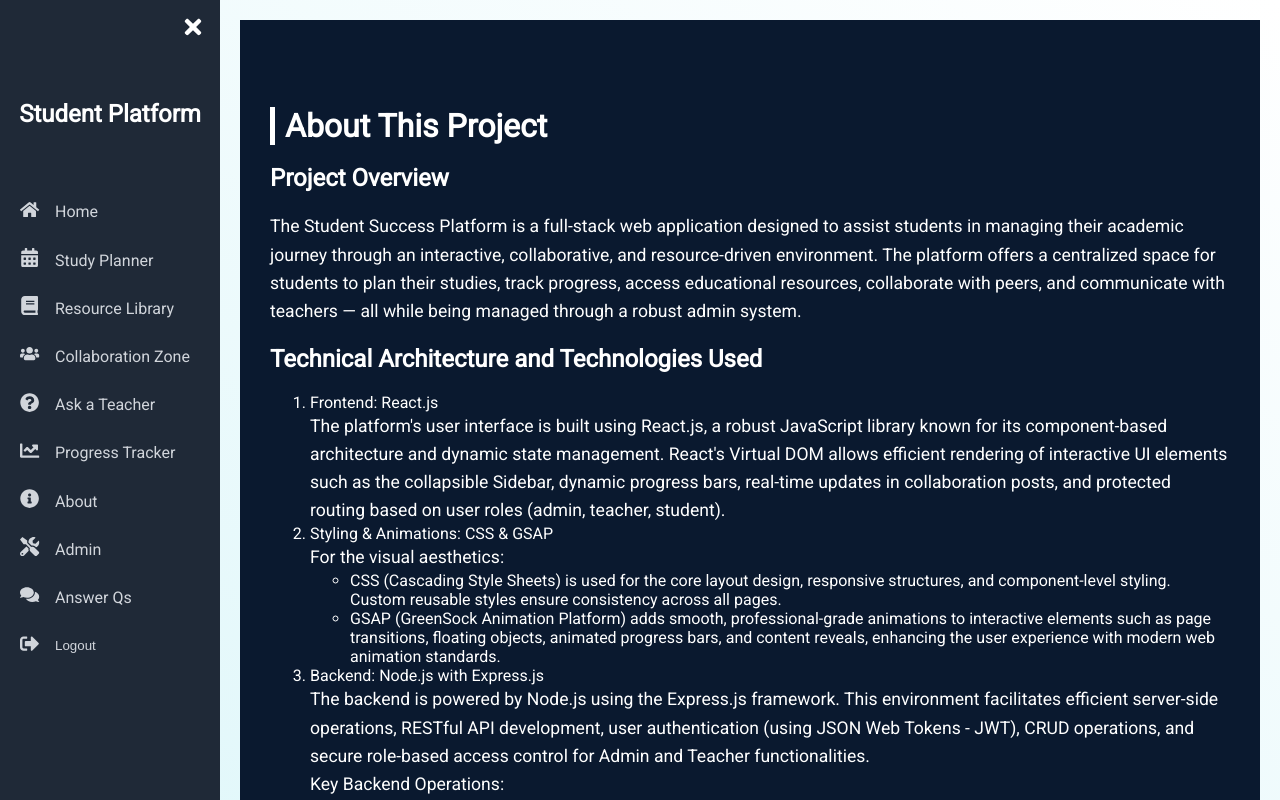
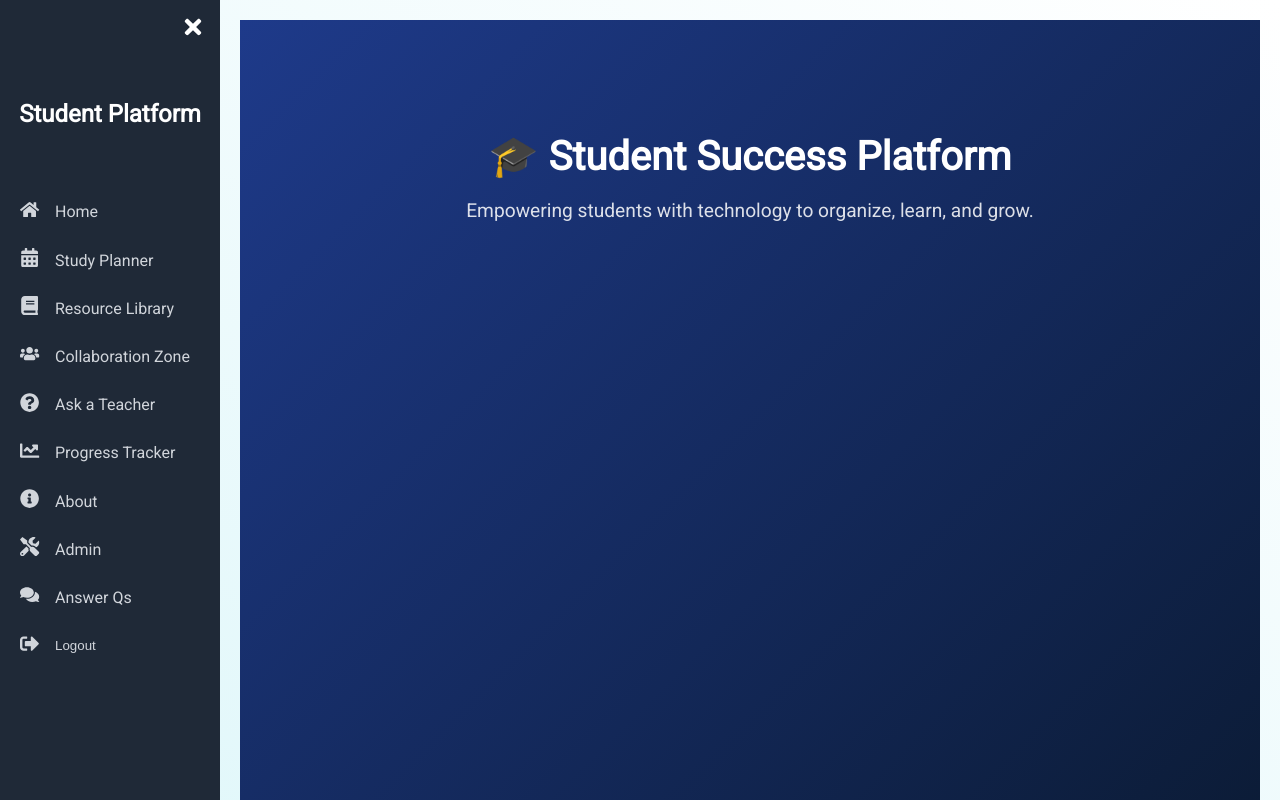
Before and after one commit to DenethDilpahan/mern-student-success, a React (Create React App) app in the folder frontend/: page /about in a window 1280 px wide. Built offline with nearby package versions, Linux system fonts and the light colour scheme; sample sign-in values are in the browser's storage.

Commit message:
Redesigning about.jsx

```diff
--- a/frontend/src/pages/About.jsx
+++ b/frontend/src/pages/About.jsx
@@ -5,64 +5,65 @@ import profileImage from '../assets/profile.jpg';
 const AboutPage = () => {
   return (
     <div className="about-container">
-        <section className="section about">
-        <h2>About This Project</h2>
-        <h1>Project Overview</h1>
+
+      <section className="hero-section">
+        <h1>🎓 Student Success Platform</h1>
+        <p>Empowering students with technology to organize, learn, and grow.</p>
+      </section>
+
+      <section className="section about">
+        <h2>📖 Project Overview</h2>
         <p>
-          The Student Success Platform is a full-stack web application designed to assist students in managing their academic journey through an interactive, collaborative, and resource-driven environment.
-          The platform offers a centralized space for students to plan their studies, track progress, access educational resources, collaborate with peers, and communicate with teachers — all while being managed through a robust admin system.
-        </p>
-        <h1>Technical Architecture and Technologies Used</h1>
-        <ol>
-          <li>Frontend: React.js</li>
-          <p>The platform's user interface is built using React.js, a robust JavaScript library known for its component-based architecture and dynamic state management. React's Virtual DOM allows efficient rendering of interactive UI elements such as the collapsible Sidebar, dynamic progress bars, real-time updates in collaboration posts, and protected routing based on user roles (admin, teacher, student).</p>
-          <li>Styling & Animations: CSS & GSAP</li>
-          <p>For the visual aesthetics:</p>
-            <ul>
-              <li>CSS (Cascading Style Sheets) is used for the core layout design, responsive structures, and component-level styling. Custom reusable styles ensure consistency across all pages.</li>
-              <li>GSAP (GreenSock Animation Platform) adds smooth, professional-grade animations to interactive elements such as page transitions, floating objects, animated progress bars, and content reveals, enhancing the user experience with modern web animation standards.</li>
-            </ul>
-          <li>Backend: Node.js with Express.js</li>
-          <p>The backend is powered by Node.js using the Express.js framework. This environment facilitates efficient server-side operations, RESTful API development, user authentication (using JSON Web Tokens - JWT), CRUD operations, and secure role-based access control for Admin and Teacher functionalities.</p>
-          <p>Key Backend Operations:</p>
-            <ul>
-              <li>Authentication & Authorization using JWT.</li>
-              <li>CRUD API Endpoints for Users, Resources, Collaboration Posts, Progress Tracking, and Admin Announcements.</li>
-              <li>Role-based Middleware to protect sensitive routes.</li>
-            </ul>
-          <li> Database: MongoDB (NoSQL)</li>
-          <p>All application data is stored in MongoDB, a flexible NoSQL database. Collections are structured for Users, Progress Goals, Resources, Collaboration Posts, and System Announcements. MongoDB’s schema-less architecture enables fast iterations and scalability, which is essential for educational platforms with dynamically evolving data structures.</p>
-        </ol>
-        <p>
-          This platform is designed to promote self-learning, peer collaboration, and teacher guidance — all in one place.
-          For demonstration purposes, use the test accounts provided on the Login Page.
+          The Student Success Platform is a full-stack web application designed to support students in managing their academic journey through interactive tools, collaborative features, and a centralized resource library.
+          It integrates study planning, progress tracking, peer collaboration, and teacher communication within a single ecosystem — efficiently managed via an admin dashboard.
         </p>
       </section>
 
+      <section className="section tech-stack">
+        <h2>🛠️ Technology Stack</h2>
+        <div className="tech-grid">
+          <div className="tech-card">
+            <h3>Frontend – React.js</h3>
+            <p>Built with React's component-based structure for dynamic UI rendering, efficient state management, and protected routing based on user roles.</p>
+          </div>
+          <div className="tech-card">
+            <h3>Styling & Animations – CSS & GSAP</h3>
+            <p>Core layouts and responsive design handled with CSS. GSAP powers smooth animations such as page transitions and interactive elements.</p>
+          </div>
+          <div className="tech-card">
+            <h3>Backend – Node.js & Express.js</h3>
+            <p>Express.js provides a robust REST API framework with secure JWT-based authentication and role-based authorization for Admin and Teachers.</p>
+          </div>
+          <div className="tech-card">
+            <h3>Database – MongoDB</h3>
+            <p>NoSQL database architecture with collections for Users, Resources, Collaboration Posts, Progress Goals, and Announcements ensuring flexibility and scalability.</p>
+          </div>
+        </div>
+      </section>
+
       <section className="section features">
-        <h2>Features</h2>
+        <h2>✨ Key Features</h2>
         <ul>
-          <li>📚 Study Planner to organize tasks and subjects</li>
-          <li>👩‍🏫 Ask a Teacher and get answers anytime</li>
-          <li>📈 Progress Tracking to monitor your goals</li>
-          <li>🛠️ Admin Dashboard to manage platform content</li>
+          <li>📅 Study Planner to organize tasks and subjects</li>
+          <li>🧑‍🏫 Ask a Teacher anytime for academic support</li>
+          <li>📊 Progress Tracker to monitor goals and achievements</li>
+          <li>🛠️ Admin Dashboard for content management and system oversight</li>
         </ul>
       </section>
 
       <section className="section mission">
-        <h2>Our Mission</h2>
+        <h2>🚀 Our Mission</h2>
         <p>
-          To empower every student to take charge of their learning journey using modern technology
-          and support networks.
+          To empower students to take ownership of their learning journey with modern technology, fostering a culture of self-learning, collaboration, and guided mentorship.
         </p>
       </section>
 
       <section className="section credits">
-        <h2>Credits</h2>
+        <h2>👤 Project Creator</h2>
         <div className="credit-box">
           <img src={profileImage} alt="Profile" className="profile-photo" />
           <div>
-            <p>Created by <strong>Deneth Dilpahan</strong></p>
+            <p><strong>Deneth Dilpahan</strong></p>
             <p>Student & Developer</p>
           </div>
         </div>
--- a/frontend/src/styles/About.css
+++ b/frontend/src/styles/About.css
@@ -1,3 +1,4 @@
+/* Global Styles */
 body, html {
   margin: 0;
   padding: 0;
@@ -5,41 +6,44 @@ body, html {
   width: 100%;
   overflow-x: hidden;
   font-family: 'Roboto', sans-serif;
+  background-color: #f5f5f5;
+  scroll-behavior: smooth;
 }
 
 .about-container {
   width: 100%;
 }
 
+/* Section Base Styles */
 .section {
-  padding: 3rem 2rem;
+  padding: 60px 30px;
   color: white;
   animation: fadeIn 1.5s ease;
-  padding: 60px 30px;
   transition: background-color 0.3s ease-in-out;
 }
 
 .section h2 {
   font-size: 2em;
-  margin-bottom: 15px;
+  margin-bottom: 20px;
   border-left: 5px solid white;
-  padding-left: 10px;
+  padding-left: 15px;
 }
 
 .section p {
   font-size: 1.1em;
+  line-height: 1.6;
+  max-width: 900px;
   margin: 0 auto;
-  line-height: 1.6;
+  text-align: justify;
 }
 
+/* Specific Section Colors */
 .about {
   background-color: #0a192f;
-  color: white;
 }
 
 .features {
- background-color: #1e3a8a;
-  color: white;
+  background-color: #1e3a8a;
 }
 
 .mission {
@@ -52,9 +56,85 @@ body, html {
   color: #0a192f;
 }
 
+/* Hero Section */
+.hero-section {
+  background: linear-gradient(135deg, #1e3a8a, #0a192f);
+  color: white;
+  text-align: center;
+  padding: 80px 20px;
+  animation: fadeIn 1.5s ease;
+}
+
+.hero-section h1 {
+  font-size: 2.5rem;
+  margin-bottom: 15px;
+}
+
+.hero-section p {
+  font-size: 1.2rem;
+  opacity: 0.85;
+}
+
+/* Tech Stack Grid */
+.tech-stack {
+  background-color: #0a192f;
+}
+
+.tech-grid {
+  display: grid;
+  grid-template-columns: repeat(auto-fit, minmax(250px, 1fr));
+  gap: 20px;
+  margin-top: 20px;
+}
+
+.tech-card {
+  background-color: #1f2937;
+  padding: 20px;
+  border-radius: 12px;
+  transition: transform 0.3s ease, box-shadow 0.3s ease;
+}
+
+.tech-card h3 {
+  margin-top: 0;
+}
+
+.tech-card:hover {
+  transform: translateY(-5px);
+  box-shadow: 0 10px 20px rgba(0,0,0,0.2);
+}
+
+/* Features List */
+.features ul {
+  list-style: none;
+  padding-left: 0;
+  max-width: 700px;
+  margin: 0 auto;
+}
+
+.features li {
+  font-size: 1.1rem;
+  margin-bottom: 12px;
+  padding-left: 25px;
+  position: relative;
+}
+
+.features li::before {
+  content: '✔️';
+  position: absolute;
+  left: 0;
+}
+
+/* Mission Section */
+.mission {
+  text-align: center;
+}
+
+/* Credits Section */
 .credit-box {
   display: flex;
   gap: 1rem;
+  justify-content: center;
+  align-items: center;
 }
 
 .profile-photo {
@@ -66,17 +146,13 @@ body, html {
   box-shadow: 0 0 10px rgba(0,0,0,0.2);
 }
 
+/* Animations */
 @keyframes fadeIn {
   from { opacity: 0; transform: translateY(10px); }
   to { opacity: 1; transform: translateY(0); }
 }
 
-@media (max-width: 600px) {
-  .credit-box {
-    flex-direction: column;
-  }
-}
-
+/* Buttons (Optional Reusable) */
 button {
   transition: all 0.3s ease;
 }
@@ -85,3 +161,22 @@ button:hover {
   transform: translateY(-2px);
   box-shadow: 0 4px 12px rgba(0,0,0,0.2);
 }
+
+/* Responsive Design */
+@media (max-width: 768px) {
+  .tech-grid {
+    grid-template-columns: 1fr;
+  }
+
+  .hero-section h1 {
+    font-size: 2rem;
+  }
+
+  .credit-box {
+    flex-direction: column;
+  }
+
+  .section h2 {
+    font-size: 1.6em;
+  }
+}
```
